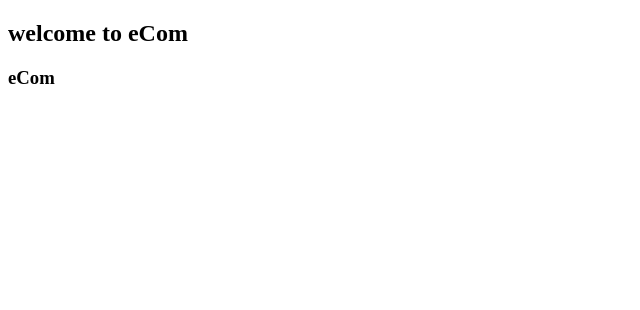
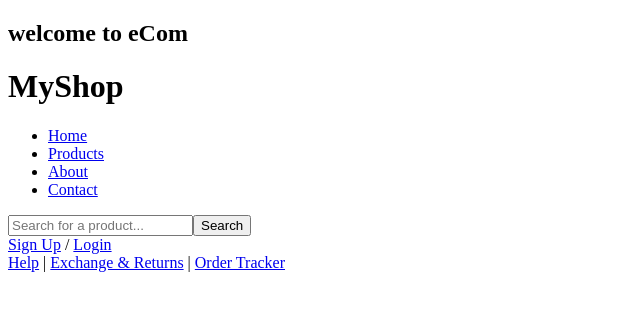
Before and after one commit to Rgaibi/angularBasics, an Angular app: page / in a window 1280 px wide. Shown: the top 310 px of the page, without its empty margins (0-640 px from the left). Built offline with nearby package versions, Linux system fonts and the light colour scheme.

Commit message:
view template of component

```diff
--- a/src/app/app.module.ts
+++ b/src/app/app.module.ts
@@ -2,7 +2,7 @@ import { NgModule } from '@angular/core';
 import { BrowserModule } from '@angular/platform-browser';
 
 import { AppComponent } from './app.component';
-import { HeaderComponent } from './header/header.compnoent';
+import { HeaderComponent } from './header/header.component';
 
 @NgModule({
   declarations: [
--- /dev/null
+++ b/src/app/header/header.component.html
@@ -0,0 +1,34 @@
+<header>
+  <!-- Logo -->
+  <div class="logo">
+    <h1>MyShop</h1>
+  </div>
+
+  <!-- Main navigation -->
+  <nav>
+    <ul>
+      <li><a href="#">Home</a></li>
+      <li><a href="#">Products</a></li>
+      <li><a href="#">About</a></li>
+      <li><a href="#">Contact</a></li>
+    </ul>
+  </nav>
+
+  <!-- Search bar -->
+  <div class="search-bar">
+    <input type="text" placeholder="Search for a product..." />
+    <button>Search</button>
+  </div>
+
+  <!-- User actions -->
+  <div class="user-actions">
+    <a href="#">Sign Up</a> / <a href="#">Login</a>
+  </div>
+
+  <!-- Help section -->
+  <div class="help-section">
+    <a href="#">Help</a> |
+    <a href="#">Exchange & Returns</a> |
+    <a href="#">Order Tracker</a>
+  </div>
+</header>
--- a/src/app/header/header.compnoent.ts
+++ b/src/app/header/header.component.ts
@@ -2,7 +2,7 @@ import { Component } from "@angular/core";
 
 @Component({
     selector : 'app-header',
-    template : '<h3>eCom</h3>'
+    templateUrl : './header.component.html'
 })
 export class HeaderComponent {
 
```
